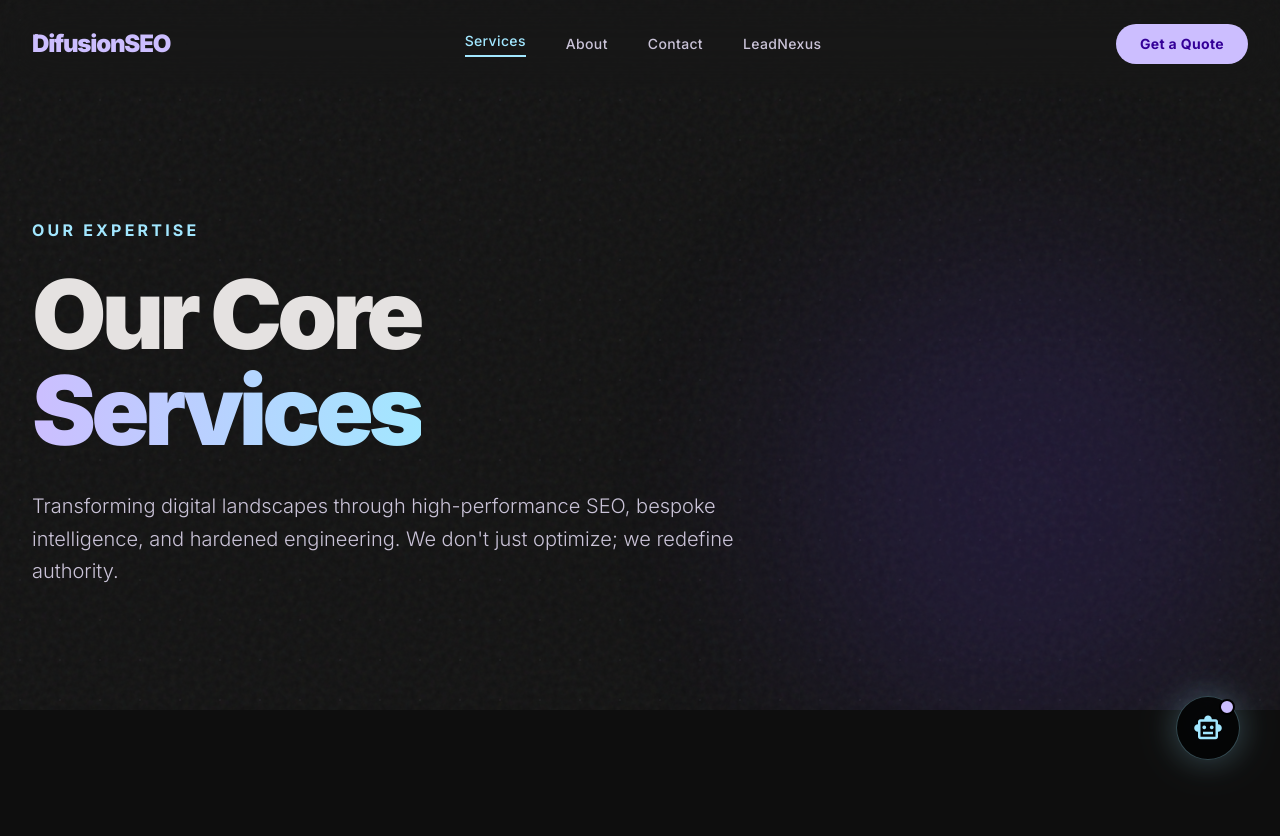
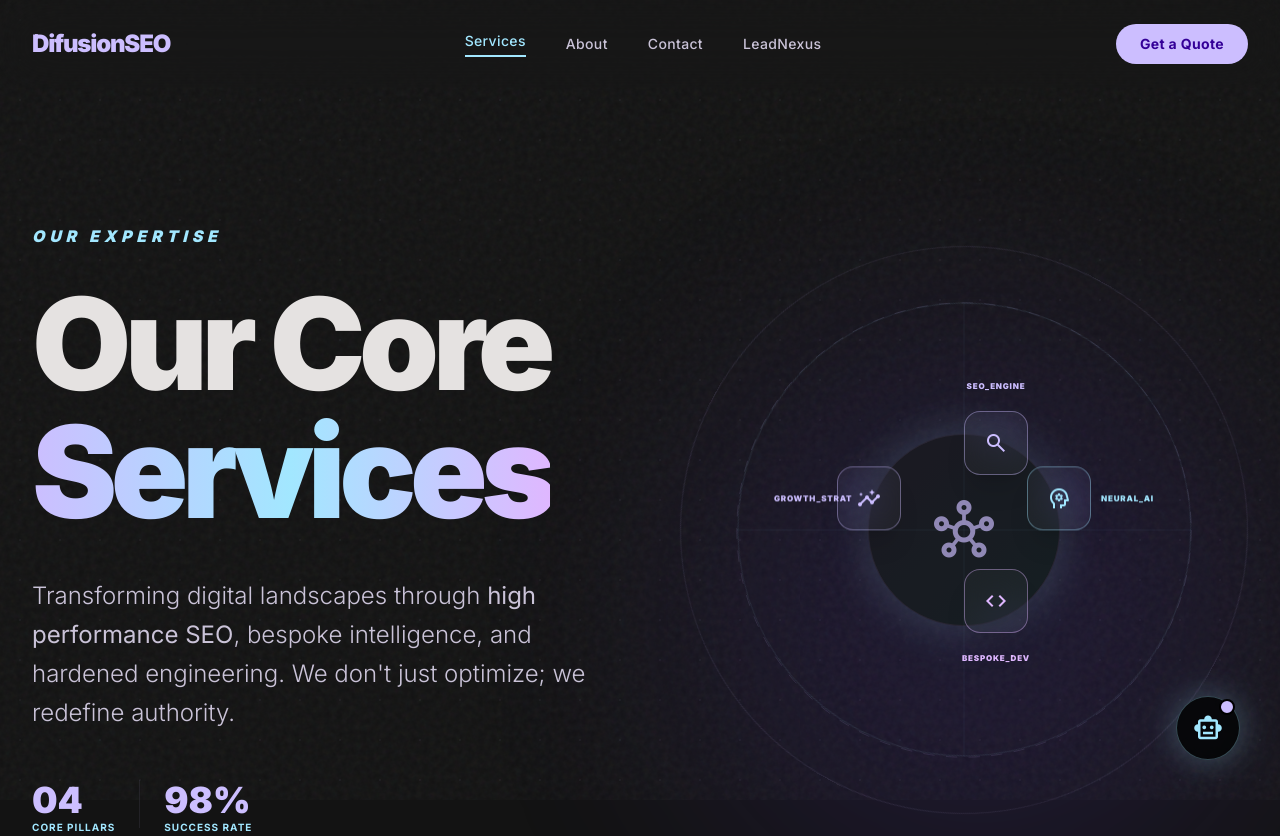
Before and after one commit to AbRehmansaif/difusionSEO, a Django app: page /services/ in a window 1280 px wide. Shown: the top 836 px of the page. Run offline with Django 5.2, Linux system fonts and the light colour scheme; some libraries are stand-ins or nearby versions.

Commit message:
headsection services

```diff
--- a/templates/services.html
+++ b/templates/services.html
@@ -5,17 +5,77 @@
 {% block content %}
 <main class="pt-24 overflow-hidden">
 <!-- Hero Section -->
-<section class="relative min-h-[614px] flex items-center px-8 max-w-7xl mx-auto py-24">
-<div class="absolute top-1/4 right-0 w-[500px] h-[500px] bg-primary-container rounded-full pulse-orb"></div>
-<div class="max-w-3xl z-10" data-aos="fade-right" data-aos-duration="1000">
-<span class="label-md uppercase tracking-[0.2em] text-secondary font-bold mb-6 block animate__animated animate__fadeInDown">Our Expertise</span>
-<h1 class="text-6xl md:text-8xl font-black tracking-tighter leading-none mb-8 animate__animated animate__fadeInLeft">
-                    Our Core <span class="text-transparent bg-clip-text bg-gradient-to-r from-primary to-secondary">Services</span>
-</h1>
-<p class="text-xl text-on-surface-variant leading-relaxed font-light animate__animated animate__fadeInLeft animate__delay-1s">
-                    Transforming digital landscapes through high-performance SEO, bespoke intelligence, and hardened engineering. We don't just optimize; we redefine authority.
-                </p>
-</div>
+<section class="relative min-h-[700px] py-32 px-8 max-w-7xl mx-auto">
+    <div class="absolute top-1/4 right-0 w-[600px] h-[600px] bg-primary-container/20 rounded-full blur-[120px] animate-pulse"></div>
+    <div class="grid grid-cols-1 lg:grid-cols-2 gap-20 items-center relative z-10">
+        <div data-aos="fade-right" data-aos-duration="1000">
+            <span class="label-md uppercase tracking-[0.3em] text-secondary font-black mb-8 block animate__animated animate__fadeInDown italic">Our Expertise</span>
+            <h1 class="text-7xl md:text-9xl font-black tracking-tighter leading-[0.9] mb-10 animate__animated animate__fadeInLeft">
+                Our Core <br>
+                <span class="text-transparent bg-clip-text bg-gradient-to-r from-primary via-secondary to-tertiary">Services</span>
+            </h1>
+            <p class="text-2xl text-on-surface-variant leading-relaxed font-light max-w-xl animate__animated animate__fadeInLeft animate__delay-1s opacity-80">
+                Transforming digital landscapes through <strong>high performance SEO</strong>, bespoke intelligence, and hardened engineering. We don't just optimize; we redefine authority.
+            </p>
+            <div class="mt-12 flex gap-6 animate__animated animate__fadeInUp animate__delay-2s">
+                <div class="flex flex-col">
+                    <span class="text-4xl font-black text-primary">04</span>
+                    <span class="text-[10px] uppercase tracking-widest text-secondary font-bold">Core Pillars</span>
+                </div>
+                <div class="w-px h-12 bg-outline-variant/30"></div>
+                <div class="flex flex-col">
+                    <span class="text-4xl font-black text-primary">98%</span>
+                    <span class="text-[10px] uppercase tracking-widest text-secondary font-bold">Success Rate</span>
+                </div>
+            </div>
+        </div>
+
+        <!-- Infrastructure Visualization -->
+        <div class="relative hidden lg:block" data-aos="zoom-in" data-aos-duration="1500">
+            <div class="relative w-full aspect-square flex items-center justify-center">
+                <!-- Outer Ring -->
+                <div class="absolute w-full h-full border border-primary/10 rounded-full animate-[spin_20s_linear_infinite]"></div>
+                <div class="absolute w-[80%] h-[80%] border border-secondary/10 rounded-full animate-[spin_15s_linear_infinite_reverse]"></div>
+
+                <!-- Central Core -->
+                <div class="relative w-48 h-48 rounded-full bg-black border border-primary/20 flex items-center justify-center shadow-[0_0_50px_rgba(162,231,255,0.2)] group">
+                    <div class="absolute inset-0 bg-gradient-to-br from-primary/20 to-secondary/20 rounded-full animate-pulse"></div>
+                    <span class="material-symbols-outlined text-6xl text-primary animate-pulse relative z-10">hub</span>
+
+                    <!-- Orbiting Nodes -->
+                    <!-- SEO Node -->
+                    <div class="absolute -top-4 left-1/2 -translate-x-1/2 w-16 h-16 glass-card rounded-2xl flex items-center justify-center border border-primary/40 shadow-xl animate-bounce">
+                        <span class="material-symbols-outlined text-primary">search</span>
+                        <div class="absolute -top-8 text-[8px] font-black text-primary uppercase tracking-widest">SEO_Engine</div>
+                    </div>
+                    <!-- AI Node -->
+                    <div class="absolute top-1/4 -right-8 w-16 h-16 glass-card rounded-2xl flex items-center justify-center border border-secondary/40 shadow-xl [animation-delay:0.5s] animate-bounce">
+                        <span class="material-symbols-outlined text-secondary">psychology</span>
+                        <div class="absolute -right-16 text-[8px] font-black text-secondary uppercase tracking-widest">Neural_AI</div>
+                    </div>
+                    <!-- Dev Node -->
+                    <div class="absolute -bottom-4 left-1/2 -translate-x-1/2 w-16 h-16 glass-card rounded-2xl flex items-center justify-center border border-tertiary/40 shadow-xl [animation-delay:1s] animate-bounce">
+                        <span class="material-symbols-outlined text-tertiary">code</span>
+                        <div class="absolute -bottom-8 text-[8px] font-black text-tertiary uppercase tracking-widest">Bespoke_Dev</div>
+                    </div>
+                    <!-- Strategy Node -->
+                    <div class="absolute top-1/4 -left-8 w-16 h-16 glass-card rounded-2xl flex items-center justify-center border border-primary/40 shadow-xl [animation-delay:1.5s] animate-bounce">
+                        <span class="material-symbols-outlined text-primary">insights</span>
+                        <div class="absolute -left-16 text-[8px] font-black text-primary uppercase tracking-widest">Growth_Strat</div>
+                    </div>
+                </div>
+
+                <!-- Floating Data Lines (Decorative) -->
+                <div class="absolute inset-0 pointer-events-none opacity-20">
+                    <svg class="w-full h-full" viewBox="0 0 100 100">
+                        <circle cx="50" cy="50" r="40" fill="none" stroke="currentColor" stroke-width="0.1" stroke-dasharray="2 2" class="text-primary" />
+                        <line x1="50" y1="10" x2="50" y2="90" stroke="currentColor" stroke-width="0.05" class="text-secondary" />
+                        <line x1="10" y1="50" x2="90" y2="50" stroke="currentColor" stroke-width="0.05" class="text-secondary" />
+                    </svg>
+                </div>
+            </div>
+        </div>
+    </div>
 </section>
 <!-- Service 1: SEO -->
 <section id="seo-strategy" class="py-32 px-8 bg-surface-container-lowest relative overflow-hidden">
```
